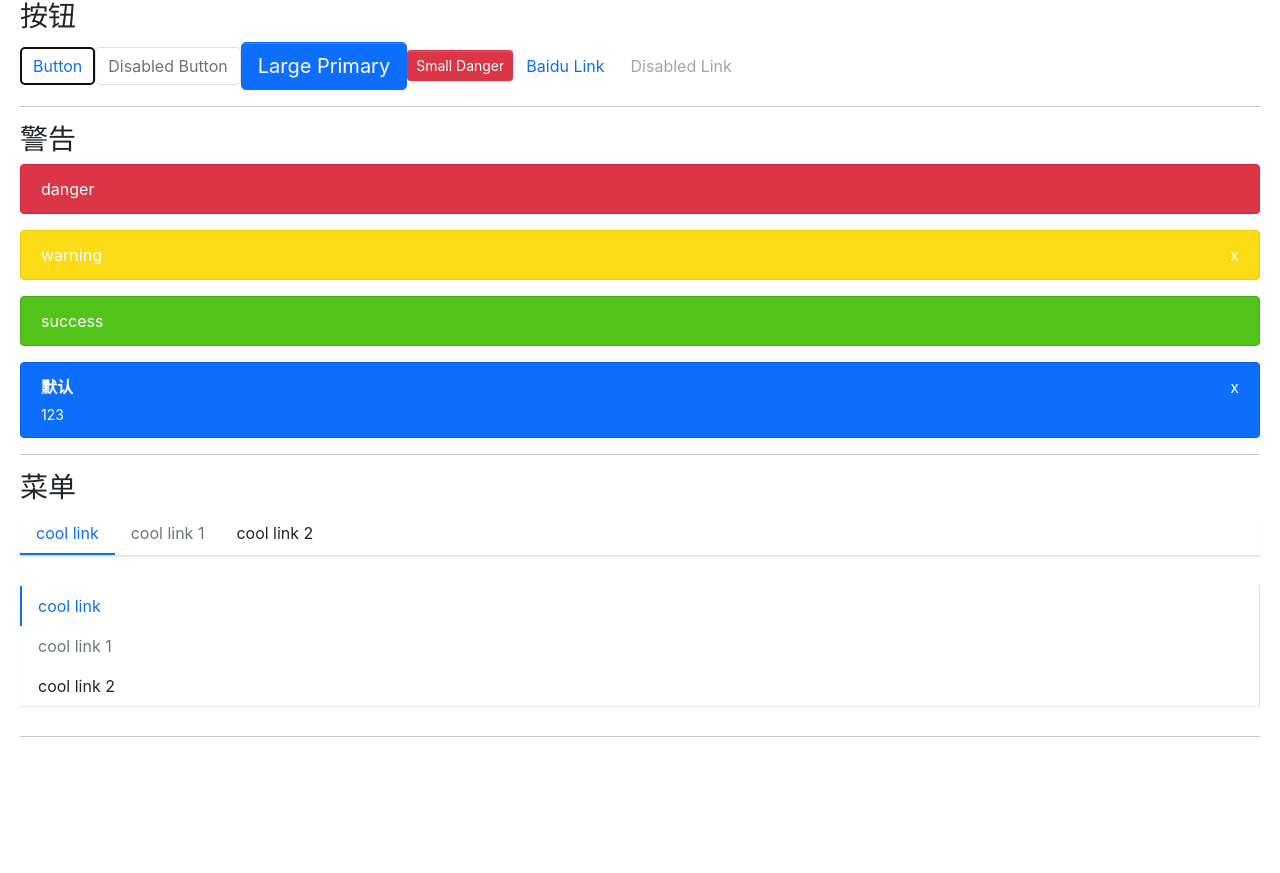
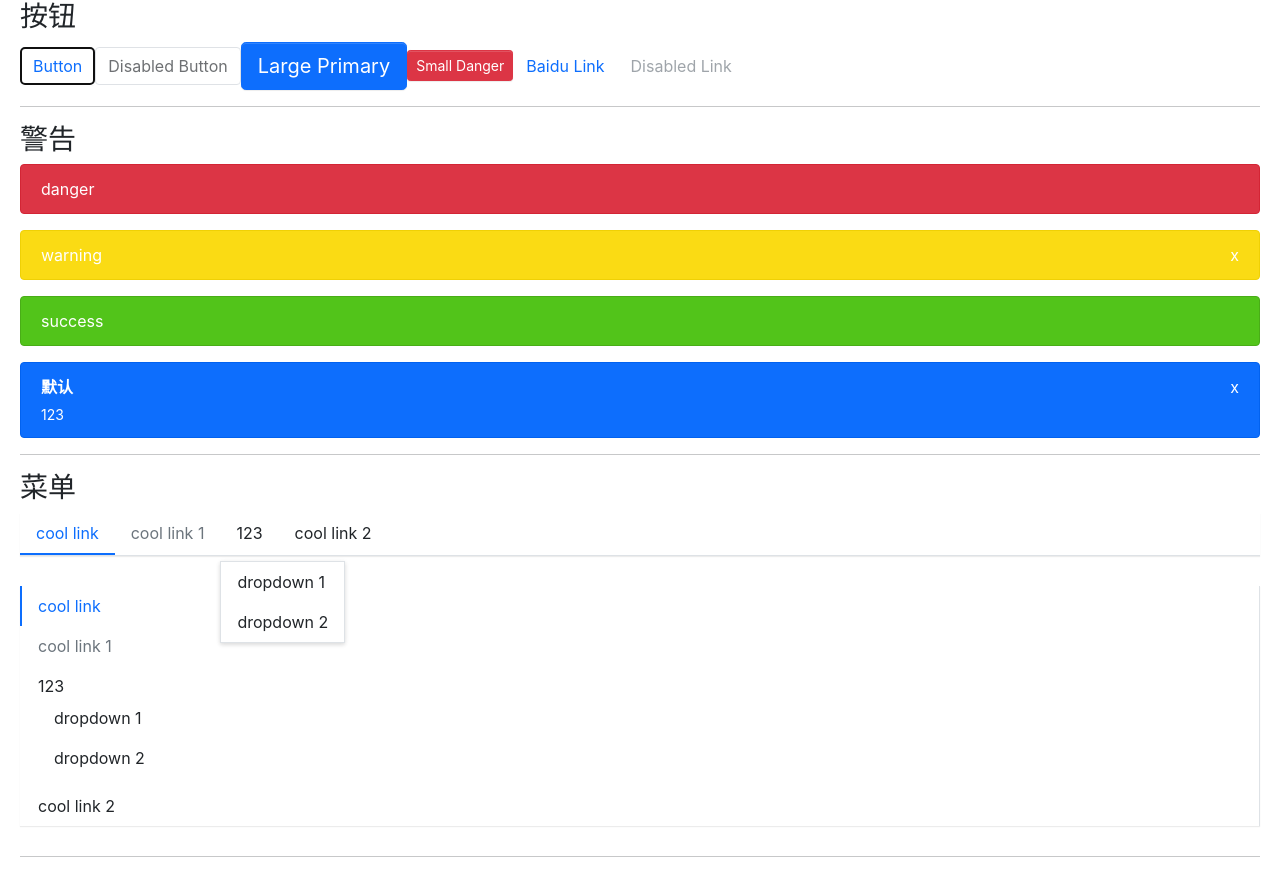
Before and after one commit to kkkhs/rosebush, a React (Create React App) app: page / in a window 1280 px wide. Before the commit the page ends 800 px from the top, so only its background shows below. Built offline with nearby package versions, Linux system fonts and the light colour scheme.

Commit message:
feat: menuItem自动添加index,  subMenu初步开发

```diff
--- a/src/App.tsx
+++ b/src/App.tsx
@@ -1,7 +1,8 @@
 import Button, { ButtonType, ButtonSize } from './components/Button/button'
 import Alert from './components/Alert/alert'
 import Menu from './components/Menu/menu'
-import MenuItem from './components/Menu/menuitem'
+import MenuItem from './components/Menu/menuItem'
+import SubMenu from './components/Menu/subMenu'
 
 function App() {
   return (
@@ -48,22 +49,29 @@
         <h3>菜单</h3>
         <div>
           <Menu defaultIndex={0} onSelect={(index) => console.log(index)}>
-            <MenuItem index={0}> cool link</MenuItem>
+            <MenuItem> cool link</MenuItem>
             <MenuItem index={1} disabled>
               cool link 1
             </MenuItem>
-            <MenuItem index={2}> cool link 2</MenuItem>
+            <SubMenu title="123">
+              <MenuItem>dropdown 1</MenuItem>
+              <MenuItem>dropdown 2</MenuItem>
+            </SubMenu>
+            <MenuItem> cool link 2</MenuItem>
           </Menu>
+
           <Menu
             mode="vertical"
             defaultIndex={0}
             onSelect={(index) => console.log(index)}
           >
-            <MenuItem index={0}> cool link</MenuItem>
-            <MenuItem index={1} disabled>
-              cool link 1
-            </MenuItem>
-            <MenuItem index={2}> cool link 2</MenuItem>
+            <MenuItem> cool link</MenuItem>
+            <MenuItem disabled>cool link 1</MenuItem>
+            <SubMenu title="123">
+              <MenuItem>dropdown 1</MenuItem>
+              <MenuItem>dropdown 2</MenuItem>
+            </SubMenu>
+            <MenuItem> cool link 2</MenuItem>
           </Menu>
         </div>
         <hr />
--- a/src/components/Menu/_style.scss
+++ b/src/components/Menu/_style.scss
@@ -6,7 +6,7 @@
   list-style: none;
   border-bottom: $menu-border-width solid $menu-border-color;
   box-shadow: $menu-box-shadow;
-  .menu-item {
+  > .menu-item {
     padding: $menu-item-padding-y $menu-item-padding-x;
     cursor: pointer;
     transition: $menu-transition;
@@ -26,13 +26,73 @@
         $menu-item-active-color;
     }
   }
+  .submenu-item {
+    position: relative;
+    .submenu-title {
+      display: flex;
+      align-items: center;
+    }
+    .arrow-icon {
+      transition: transform 0.25s ease-in-out;
+      margin-left: 3px;
+    }
+    &:hover {
+      .arrow-icon {
+        transform: rotate(180deg);
+      }
+    }
+  }
+  .is-vertical {
+    .arrow-icon {
+      transform: rotate(0deg) !important;
+    }
+  }
+  .is-vertical.is-opened {
+    .arrow-icon {
+      transform: rotate(180deg) !important;
+    }
+  }
+  .rose-submenu {
+    //display: none;
+    list-style: none;
+    padding-left: 0;
+    white-space: nowrap;
+    //transition: $menu-transition;
+    .menu-item {
+      padding: $menu-item-padding-y $menu-item-padding-x;
+      cursor: pointer;
+      transition: $menu-transition;
+      color: $body-color;
+      &.is-active,
+      &:hover {
+        color: $menu-item-active-color !important;
+      }
+    }
+  }
+  .rose-submenu.menu-opened {
+    //display: block;
+  }
+}
+.menu-horizontal {
+  > .menu-item {
+    border-bottom: $menu-item-active-border-width solid transparent;
+  }
+  .rose-submenu {
+    position: absolute;
+    background: $white;
+    z-index: 100;
+    top: calc(100% + 8px);
+    left: 0;
+    border: $menu-border-width solid $menu-border-color;
+    box-shadow: $submenu-box-shadow;
+  }
 }
 
 .menu-vertical {
   flex-direction: column;
   border-bottom: 0px;
   border-right: $menu-border-width solid $menu-border-color;
-  .menu-item {
+  > .menu-item {
     border-left: $menu-item-active-border-width solid transparent;
     &.is-active,
     &:hover {
--- a/src/components/Menu/menu.tsx
+++ b/src/components/Menu/menu.tsx
@@ -1,6 +1,6 @@
 import React, { createContext, useState } from 'react'
 import classNames from 'classnames'
-import { MenuItemProps } from './menuitem'
+import { MenuItemProps } from './menuItem'
 
 type MenuMode = 'horizontal' | 'vertical'
 type SelectCallback = (selectIndex: number) => void
@@ -33,6 +33,7 @@
   const [currentActive, setActive] = useState(defaultIndex)
   const classes = classNames('rose-menu', className, {
     'menu-vertical': mode === 'vertical',
+    'menu-horizontal': mode !== 'vertical',
   })
   const handleClick = (index: number) => {
     setActive(index)
@@ -53,8 +54,10 @@
       const childElement =
         child as React.FunctionComponentElement<MenuItemProps>
       const { displayName } = childElement.type
-      if (displayName === 'MenuItem') {
-        return child
+      if (displayName === 'MenuItem' || displayName === 'SubMenu') {
+        return React.cloneElement(childElement, {
+          index, // 使用React.cloneElement自动赋值index
+        })
       } else {
         console.error(
           'Warning: Menu has a child which is not a MenuItem component'
--- a/src/components/Menu/menuitem.tsx
+++ b/src/components/Menu/menuitem.tsx
@@ -3,7 +3,7 @@
 import { useContext } from 'react'
 
 export interface MenuItemProps {
-  index: number
+  index?: number
   disabled?: boolean
   className?: string
   style?: React.CSSProperties
@@ -23,7 +23,7 @@
     'is-active': context.index === index,
   })
   const handleClick = () => {
-    if (context.onSelect && !disabled) {
+    if (context.onSelect && !disabled && typeof index === 'number') {
       context.onSelect(index)
     }
   }
--- /dev/null
+++ b/src/components/Menu/subMenu.tsx
@@ -0,0 +1,50 @@
+import { FunctionComponentElement, useContext } from 'react'
+import { MenuContext } from './menu'
+import classNames from 'classnames'
+import { MenuItemProps } from './menuItem'
+import React from 'react'
+
+export interface subMenuProps {
+  index?: number
+  title?: string
+  className?: string
+  children?: React.ReactNode
+}
+
+const SubMenu: React.FC<subMenuProps> = ({
+  index,
+  title,
+  children,
+  className,
+}) => {
+  const context = useContext(MenuContext)
+  const classes = classNames('menu-item submenu-item', className, {
+    'is-active': context.index === index,
+  })
+
+  const renderChildren = () => {
+    // 遍历每个subMenu的子元素判断是否为MenuItem
+    const childrenComponent = React.Children.map(children, (child, i) => {
+      const childElement =
+        child as React.FunctionComponentElement<MenuItemProps>
+      if (childElement.type.displayName === 'MenuItem') {
+        return childElement
+      } else {
+        console.error(
+          'Warning: SubMenu has a child which is not a MenuItem component'
+        )
+      }
+    })
+    return <ul className="rose-submenu">{childrenComponent}</ul>
+  }
+
+  return (
+    <li key={index} className={classes}>
+      <div className="submenu-title">{title}</div>
+      {renderChildren()}
+    </li>
+  )
+}
+
+SubMenu.displayName = 'SubMenu'
+export default SubMenu
```
Also changed, not shown: 1 other file (tests, documents, lock files or other folders).
